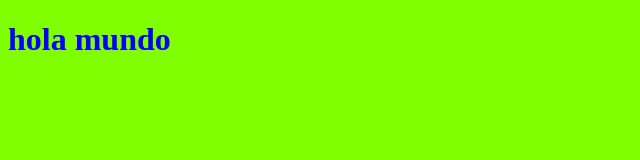
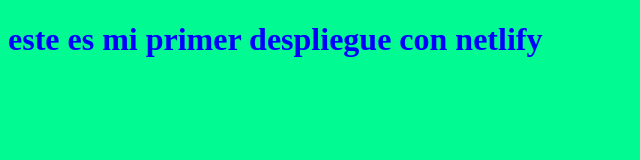
Before and after one commit to lelicpu/mi-segundo-repositorio, a plain HTML site: page index.html in a window 1280 px wide. Shown: the whole page, without its empty margins (0-640 px from the left). Drawn offline with Linux system fonts and the light colour scheme.

Commit message:
cambiando index

```diff
--- a/index.html
+++ b/index.html
@@ -8,7 +8,7 @@
     <style>
         html,
         body {
-            background-color: chartreuse;
+            background-color: rgb(2, 250, 147);
             color: blue;
         }
     </style>
@@ -16,7 +16,7 @@
 </head>
 
 <body>
-    <h1>hola mundo</h1>
+    <h1>este es mi primer despliegue con netlify</h1>
 </body>
 
 </html>
```
